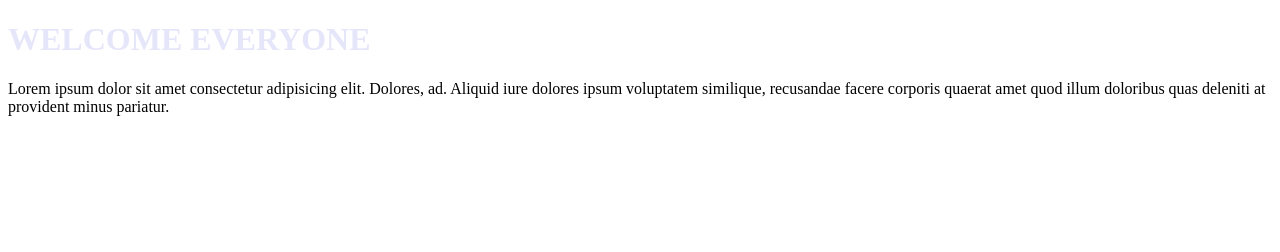
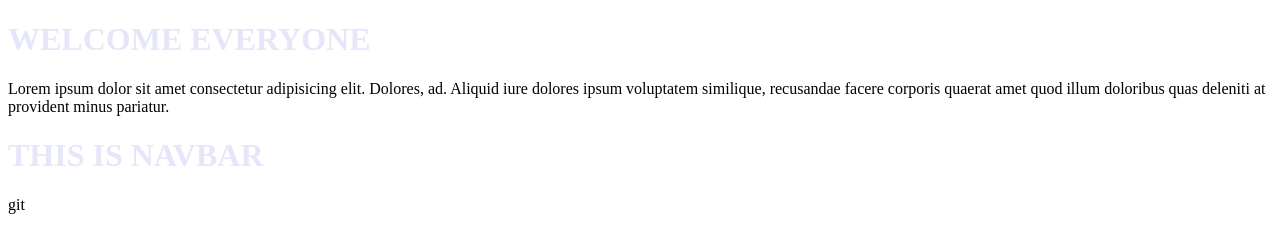
Before and after one commit to Rakshya-04/html-css-website, a plain HTML site: page index.html in a window 1280 px wide. Drawn offline with Linux system fonts and the light colour scheme.

Commit message:
add navbar

```diff
--- a/index.html
+++ b/index.html
@@ -11,5 +11,6 @@
     <P>Lorem ipsum dolor sit amet consectetur adipisicing elit.
          Dolores, ad. Aliquid iure dolores ipsum voluptatem similique, recusandae
          facere corporis quaerat amet quod illum doloribus quas deleniti at provident minus pariatur.</P>
-</body>
+         <h1>THIS IS NAVBAR</h1>
+</body>git
 </html>
```
